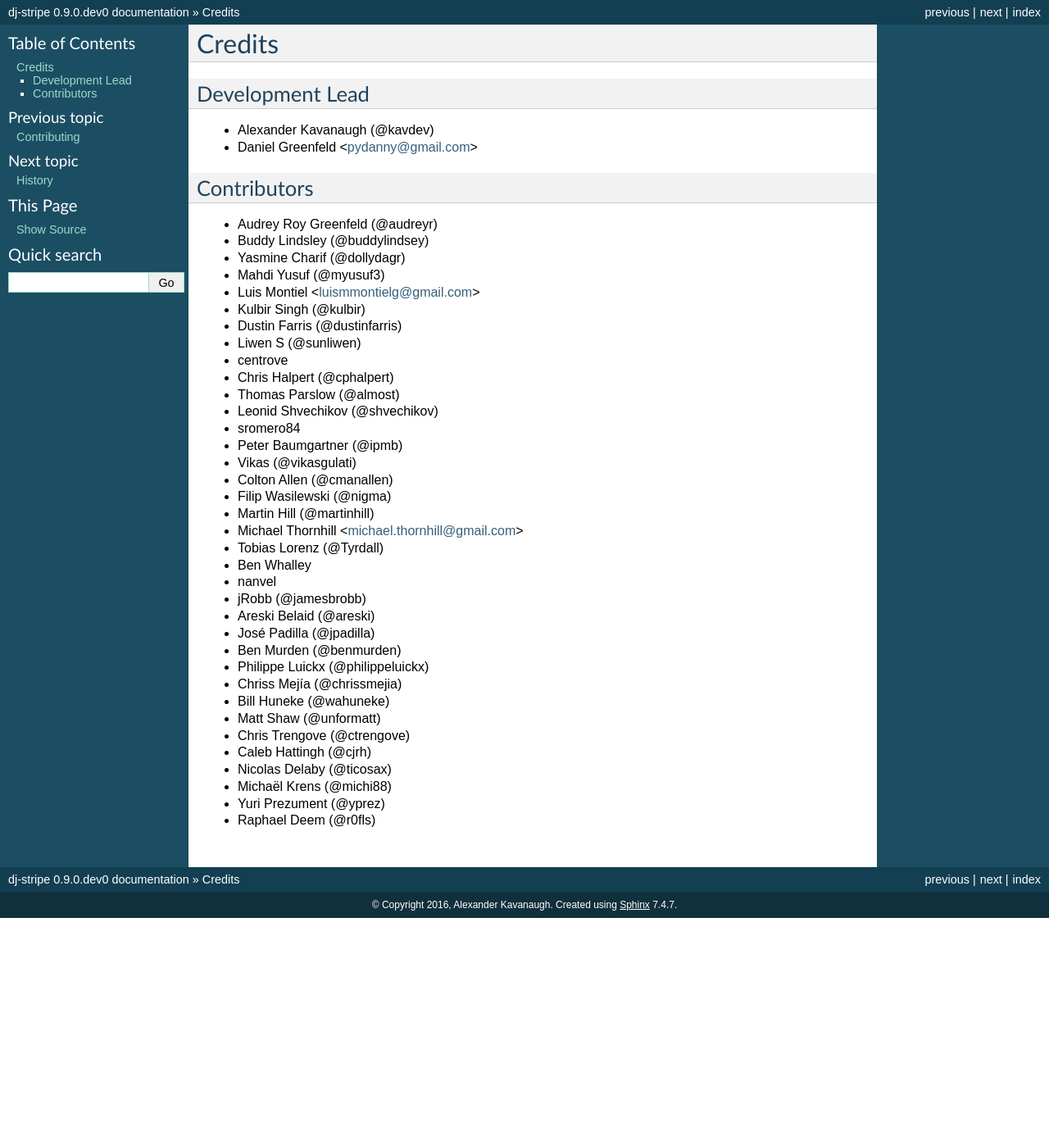
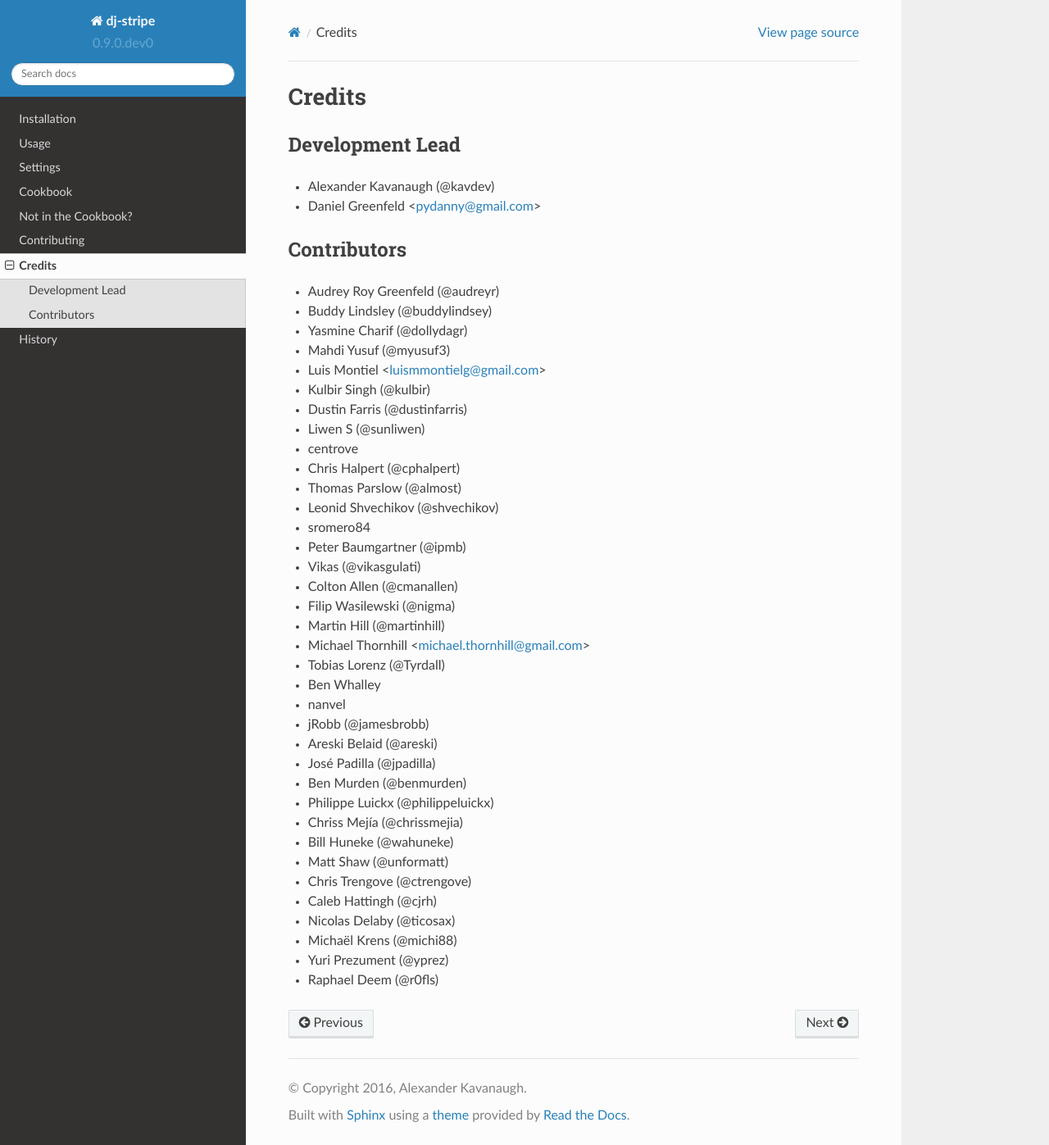
Before and after one commit to dj-stripe/dj-stripe, a Sphinx documentation site: the page built from docs/authors.rst, in a window 1280 px wide and 1397 px high. Shown: the whole window at 82% size. Built offline with Sphinx 7.4.7 and the Read the Docs theme 2.0.0, drawn with Linux system fonts in a browser that asks for light colours; the version number is read from the project's files by our own code; some of the changed lines change nothing that is shown.

Commit message:
beefed up the sphinx conf. Locally generated docs now use the rtfd theme for consistency.

```diff
--- a/docs/conf.py
+++ b/docs/conf.py
@@ -11,7 +11,14 @@
 # All configuration values have a default; values that are commented out
 # serve to show the default.
 
-import sys, os
+import inspect
+import sys
+import os
+
+import django
+from django.conf import settings
+from django.utils.html import strip_tags
+from django.utils.encoding import force_text
 
 # If extensions (or modules to document with autodoc) are in another directory,
 # add these directories to sys.path here. If the directory is relative to the
@@ -23,6 +30,24 @@ parent = os.path.dirname(cwd)
 sys.path.append(parent)
 
 import djstripe
+
+settings.configure(
+    INSTALLED_APPS=[
+        "django.contrib.admin",
+        "django.contrib.auth",
+        "django.contrib.contenttypes",
+        "django.contrib.sessions",
+        "django.contrib.sites",
+        "jsonfield",
+        "djstripe",
+    ],
+    SITE_ID=1,
+    STRIPE_PUBLIC_KEY=os.environ.get("STRIPE_PUBLIC_KEY", ""),
+    STRIPE_SECRET_KEY=os.environ.get("STRIPE_SECRET_KEY", ""),
+)
+
+
+django.setup()
 
 # -- General configuration -----------------------------------------------------
 
@@ -47,7 +72,7 @@ master_doc = 'index'
 
 # General information about the project.
 project = u'dj-stripe'
-copyright = u'2016, Alexander Kavanaugh'
+copyright = u'2016, Alexander Kavanaugh'  # noqa
 
 # The version info for the project you're documenting, acts as replacement for
 # |version| and |release|, also used in various other places throughout the
@@ -100,7 +125,17 @@ pygments_style = 'sphinx'
 
 # The theme to use for HTML and HTML Help pages.  See the documentation for
 # a list of builtin themes.
-html_theme = 'default'
+
+# on_rtd is whether we are on readthedocs.org, this line of code grabbed from docs.readthedocs.org
+# https://github.com/snide/sphinx_rtd_theme
+on_rtd = os.environ.get('READTHEDOCS', None) == 'True'
+
+if not on_rtd:  # only import and set the theme if we're building docs locally
+    import sphinx_rtd_theme
+    html_theme = 'sphinx_rtd_theme'
+    html_theme_path = [sphinx_rtd_theme.get_html_theme_path()]
+else:
+    html_theme = 'default'
 
 # Theme options are theme-specific and customize the look and feel of a theme
 # further.  For a list of options available for each theme, see the
@@ -178,7 +213,7 @@ htmlhelp_basename = 'dj-stripedoc'
 
 # -- Options for LaTeX output --------------------------------------------------
 
-latex_elements = {
+latex_elements = {}
 # The paper size ('letterpaper' or 'a4paper').
 # 'papersize': 'letterpaper',
 
@@ -187,13 +222,12 @@ latex_elements = {
 
 # Additional stuff for the LaTeX preamble.
 # 'preamble': '',
-}
 
 # Grouping the document tree into LaTeX files. List of tuples
 # (source start file, target name, title, author, documentclass [howto/manual]).
 latex_documents = [
-  ('index', 'dj-stripe.tex', u'dj-stripe Documentation',
-   u'Alexander Kavanaugh', 'manual'),
+    ('index', 'dj-stripe.tex', u'dj-stripe Documentation',
+     u'Alexander Kavanaugh', 'manual'),
 ]
 
 # The name of an image file (relative to this directory) to place at the top of
@@ -236,9 +270,9 @@ man_pages = [
 # (source start file, target name, title, author,
 #  dir menu entry, description, category)
 texinfo_documents = [
-  ('index', 'dj-stripe', u'dj-stripe Documentation',
-   u'Alexander Kavanaugh', 'dj-stripe', 'One line description of project.',
-   'Miscellaneous'),
+    ('index', 'dj-stripe', u'dj-stripe Documentation',
+     u'Alexander Kavanaugh', 'dj-stripe', 'Django + Stripe Made Easy',
+     'Miscellaneous'),
 ]
 
 # Documents to append as an appendix to all manuals.
@@ -252,3 +286,54 @@ texinfo_documents = [
 
 # If true, do not generate a @detailmenu in the "Top" node's menu.
 # texinfo_no_detailmenu = False
+
+
+def process_docstring(app, what, name, obj, options, lines):
+    """
+    Auto list fields from django models.
+    https://djangosnippets.org/snippets/2533/#c5977
+    """
+
+    # This causes import errors if left outside the function
+    from django.db import models
+
+    # Only look at objects that inherit from Django's base model class
+    if inspect.isclass(obj) and issubclass(obj, models.Model):
+        # Grab the field list from the meta class
+        fields = obj._meta.get_fields()
+
+        for field in [_field for _field in fields if _field.name not in ["id", "created", "modified"]]:
+            # Skip ManyToOneRel and ManyToManyRel fields which have no 'verbose_name' or 'help_text'
+            if not hasattr(field, 'verbose_name'):
+                continue
+
+            # Decode and strip any html out of the field's help text
+            help_text = strip_tags(force_text(field.help_text))
+
+            # Decode and capitalize the verbose name, for use if there isn't
+            # any help text
+            verbose_name = force_text(field.verbose_name).capitalize()
+
+            if help_text:
+                # Add the model field to the end of the docstring as a param
+                # using the help text as the description
+                lines.append(u':param %s: %s' % (field.name, help_text))
+            else:
+                # Add the model field to the end of the docstring as a param
+                # using the verbose name as the description
+                lines.append(u':param %s: %s' % (field.name, verbose_name))
+
+            # Add the field's type to the docstring
+            if isinstance(field, models.ForeignKey):
+                to = field.rel.to
+                lines.append(u':type %s: %s to :class:`~%s.%s`' % (field.name, type(field).__name__, to.__module__, to.__name__))
+            else:
+                lines.append(u':type %s: %s' % (field.name, type(field).__name__))
+
+    # Return the extended docstring
+    return lines
+
+
+def setup(app):
+    # Register the docstring processor with sphinx
+    app.connect('autodoc-process-docstring', process_docstring)
```
